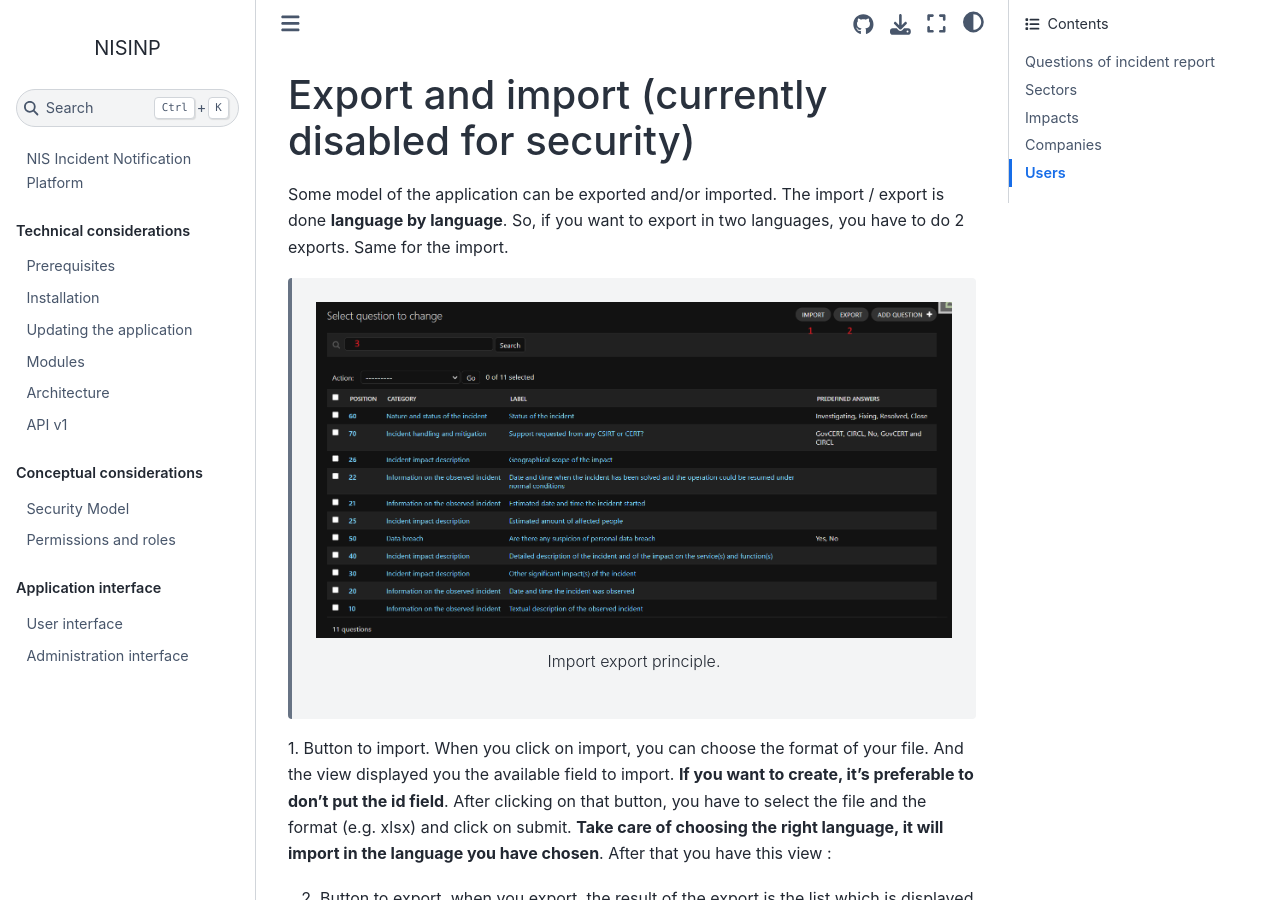
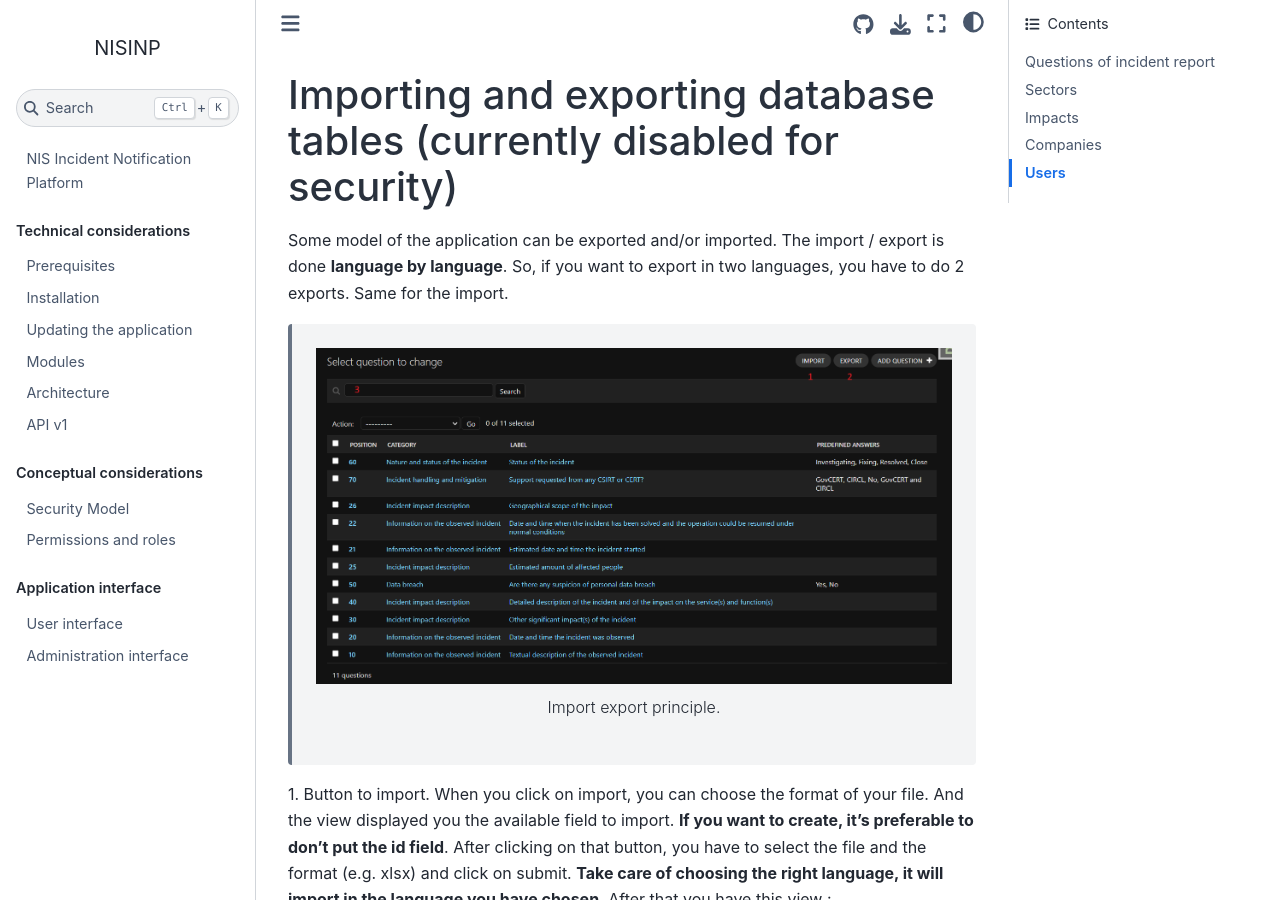
Before and after one commit to informed-governance-project/NISINP, a Sphinx documentation site: the page built from docs/ui_import-export.rst, in a window 1280 px wide and 900 px high. Built offline with Sphinx 7.4.7 and the Sphinx Book theme 1.1.4, drawn with Linux system fonts in a browser that asks for light colours.

Commit message:
Update ui_import-export.rst

```diff
--- a/docs/ui_import-export.rst
+++ b/docs/ui_import-export.rst
@@ -1,4 +1,4 @@
-Export and import (currently disabled for security)
+Importing and exporting database tables (currently disabled for security)
 --------------------------------------
 
 Some model of the application can be exported and/or imported. The import / export is done **language by language**. So, if you want to export in two languages, you have to do 2 exports. Same for the import.
```
